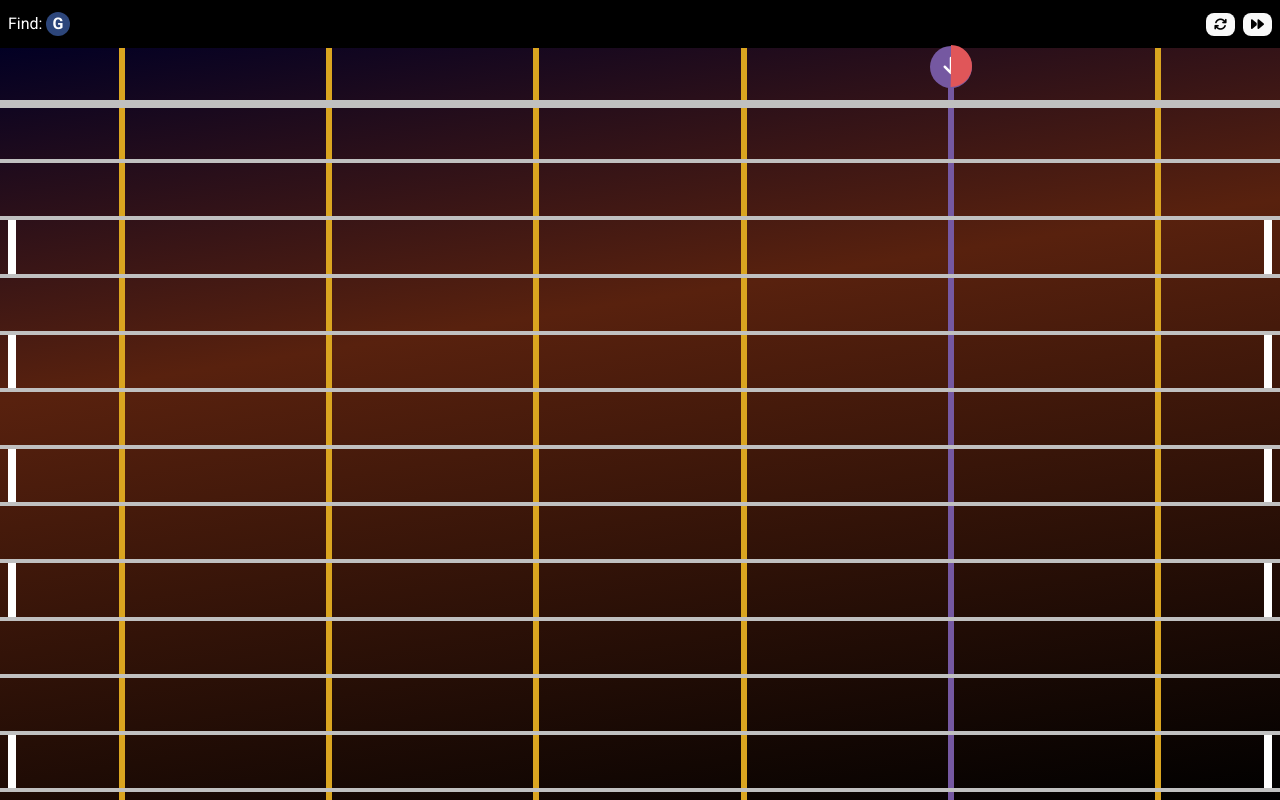
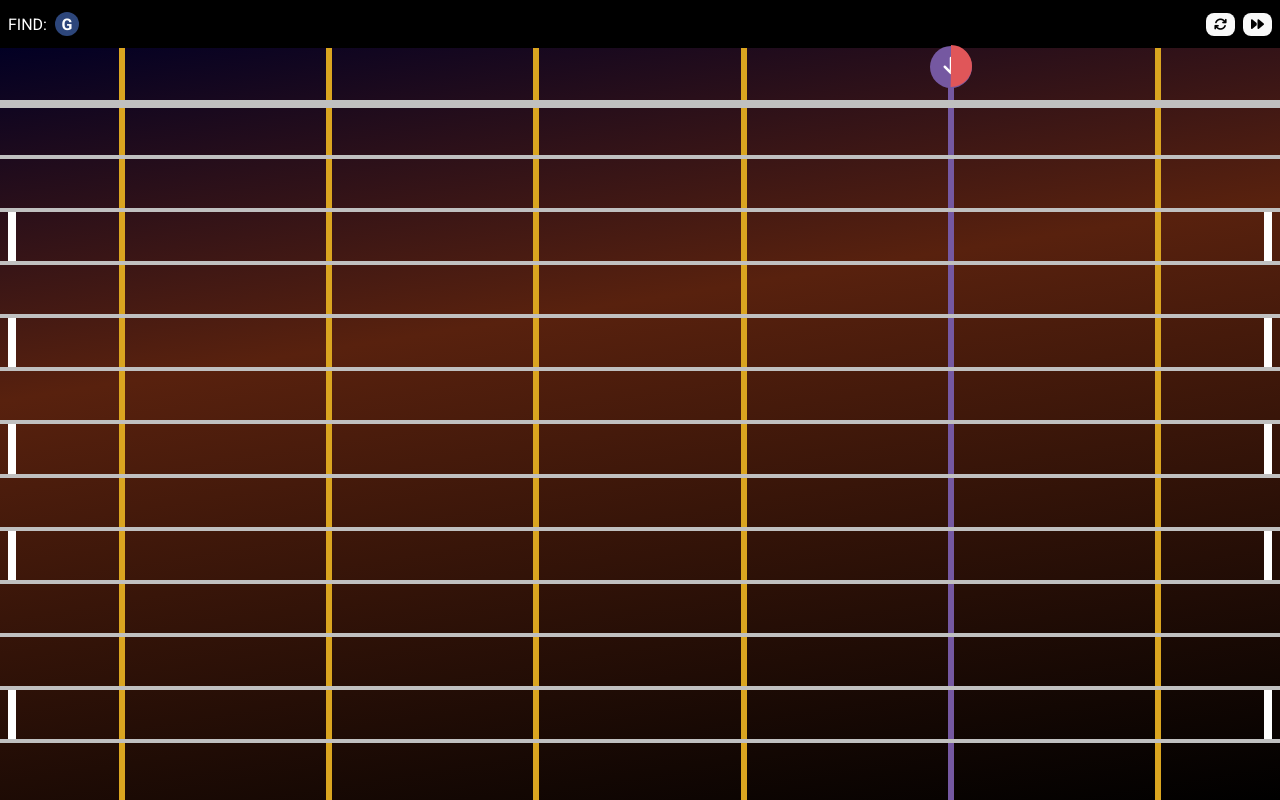
Before and after one commit to Alotor/fretrain, a React (Vite) app: page / in a window 1280 px wide. Built offline with nearby package versions, Linux system fonts and the light colour scheme.

Commit message:
Fix styles

```diff
--- a/package.json
+++ b/package.json
@@ -4,7 +4,7 @@
   "version": "0.0.0",
   "type": "module",
   "scripts": {
-    "start": "concurrently \"tsc --watch\" \"vite\"",
+    "start": "concurrently \"tsc --watch\" \"vite --host 0.0.0.0\"",
     "build": "tsc && vite build",
     "lint": "eslint . --ext ts,tsx --report-unused-disable-directives --max-warnings 0",
     "preview": "vite preview"
--- a/src/App.module.css
+++ b/src/App.module.css
@@ -33,6 +33,7 @@
 
 .text {
   flex: 1;
+  text-transform: uppercase;
 }
 
 #selectedNoteLabel {
@@ -47,7 +48,8 @@
   color: white;
   background: var(--current-note-color);
   border: 0;
-  padding: 0 1px 1px 0;
+  margin-left: 0.25rem;
+  padding-top: 2px;
 }
 
 #nextBtn,
@@ -65,7 +67,7 @@
 
   display: grid;
   grid-template-columns: 8px repeat(6, 1fr) 8px;
-  grid-template-rows: 0px 42px repeat(12, 1fr);
+  grid-template-rows: 0px 42px repeat(13, 1fr);
   row-gap: 4px;
   column-gap: 4px;
 
@@ -209,6 +211,4 @@
   z-index: 2;
   top: -11px;
   left: calc(50% - 21px);
-
-
 }
```
